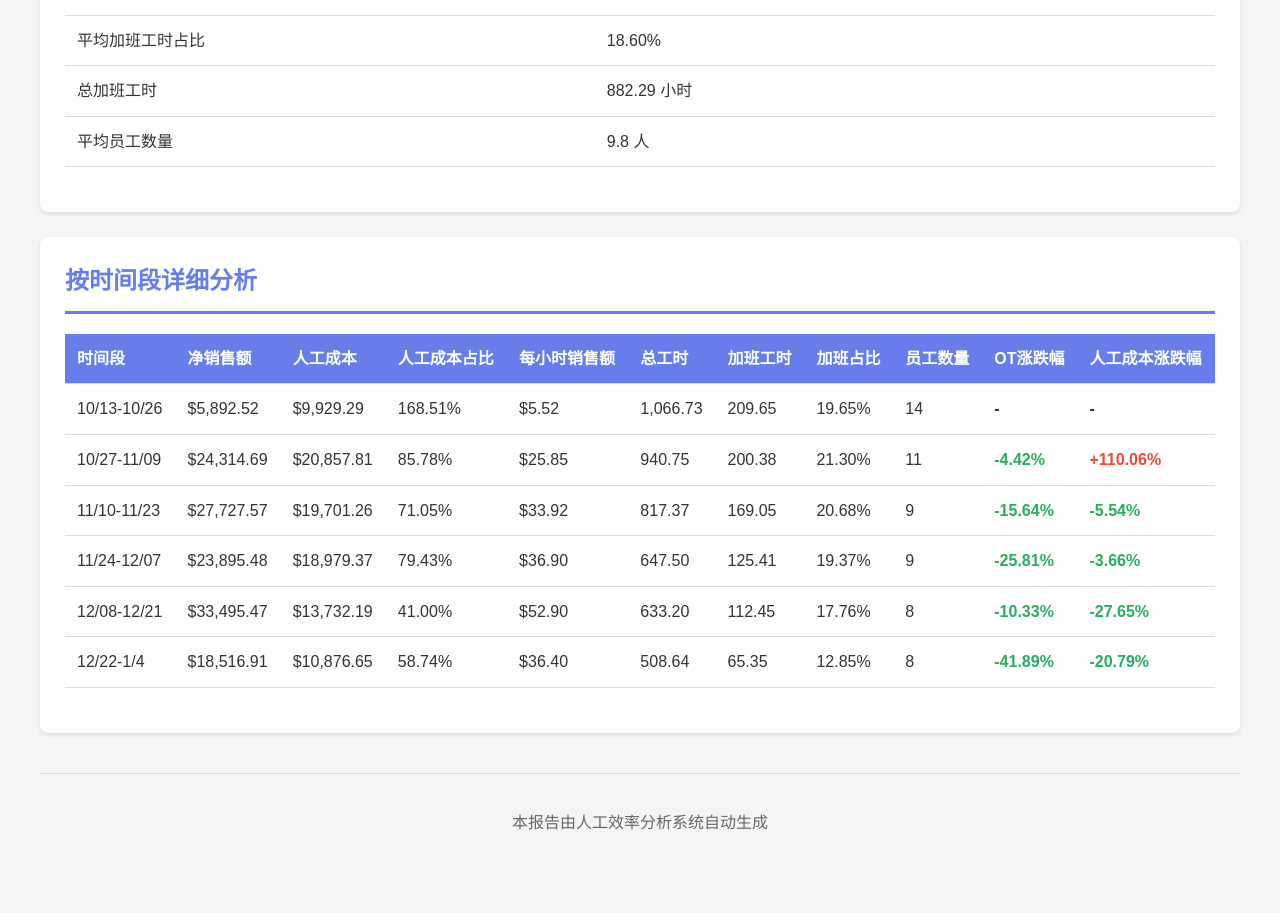
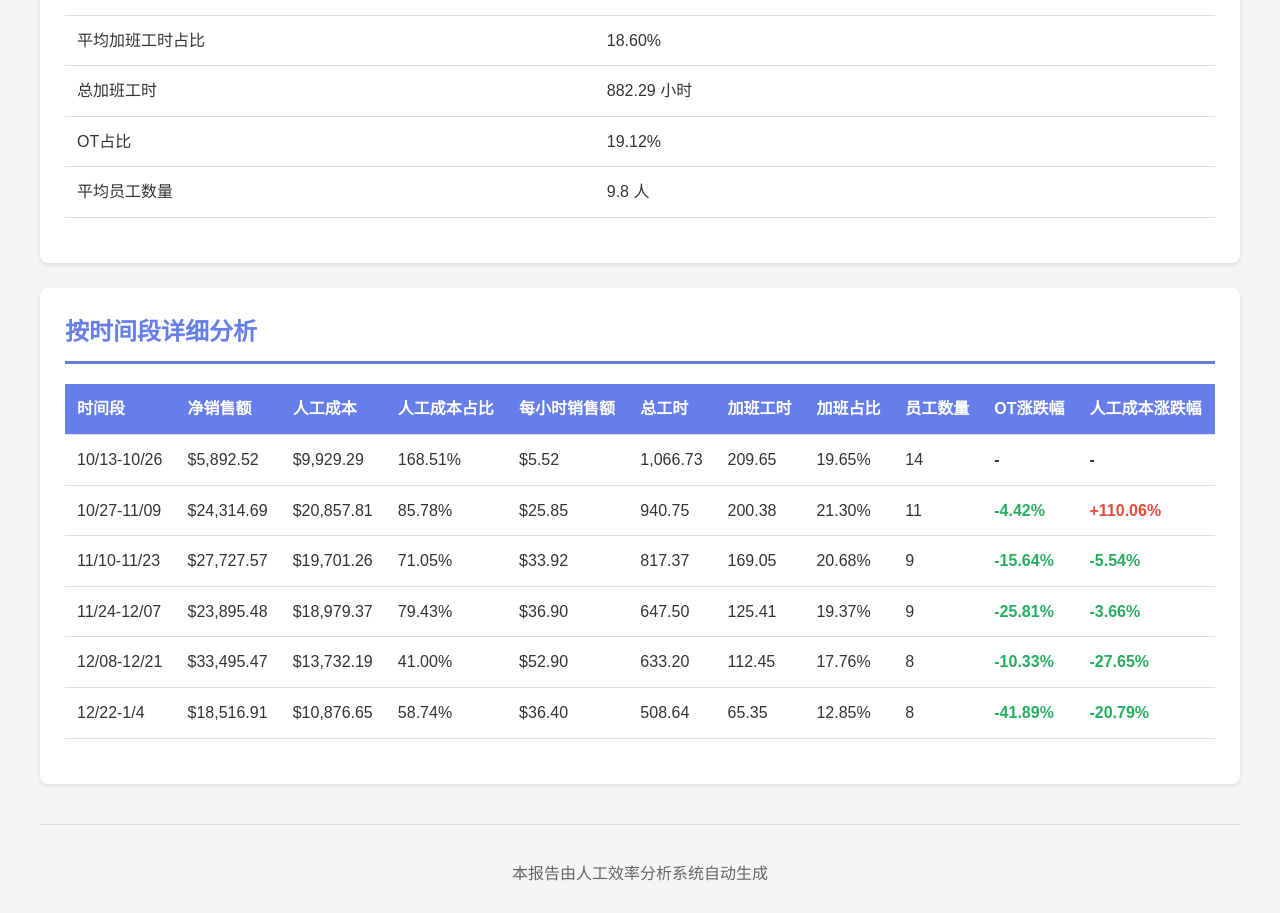
Before and after one commit to Real-Zzy/MalaTown_LaborCost_Report, a plain HTML site: page report/BAR/labor_efficiency_report_BAR.html in a window 1280 px wide. Shown: the part 2809-3722 px from the top of the page. Before the commit the page ends 3681 px from the top, so only its background shows below. Drawn offline with nearby package versions, Linux system fonts and the light colour scheme.

Commit message:
Update reports portal: 2026-01-17 18:06:02

```diff
--- a/report/BAR/labor_efficiency_report_BAR.html
+++ b/report/BAR/labor_efficiency_report_BAR.html
@@ -358,6 +358,9 @@
             var minSplhPeriod = data[splhs.indexOf(minSplh)];
             var avgOvertimePct = data.reduce((sum, item) => sum + (item.overtime_pct || 0), 0) / data.length;
             var totalOvertime = data.reduce((sum, item) => sum + (item.OT_hour || 0), 0);
+            var totalLaborHours = data.reduce((sum, item) => sum + (item.total_Labor_hour || 0), 0);
+            // Calculate overall OT percentage: total OT hours / total labor hours
+            var overallOtPct = totalLaborHours > 0 ? (totalOvertime / totalLaborHours * 100) : 0;
             var avgHC = data.reduce((sum, item) => sum + (item.HC || 0), 0) / data.length;
 
             // Update key metrics table
@@ -374,7 +377,8 @@
                 if (rows.length > 8) rows[8].cells[1].textContent = '$' + minSplh.toFixed(2) + ' (时间段: ' + (minSplhPeriod ? minSplhPeriod.Period : '') + ')';
                 if (rows.length > 9) rows[9].cells[1].textContent = avgOvertimePct.toFixed(2) + '%';
                 if (rows.length > 10) rows[10].cells[1].textContent = totalOvertime.toLocaleString('en-US', {minimumFractionDigits: 2, maximumFractionDigits: 2}) + ' 小时';
-                if (rows.length > 11) rows[11].cells[1].textContent = avgHC.toFixed(1) + ' 人';
+                if (rows.length > 11) rows[11].cells[1].textContent = overallOtPct.toFixed(2) + '%';
+                if (rows.length > 12) rows[12].cells[1].textContent = avgHC.toFixed(1) + ' 人';
             }
         }
 
@@ -1240,6 +1244,10 @@
                 <td>882.29 小时</td>
             </tr>
             <tr>
+                <td>OT占比</td>
+                <td>19.12%</td>
+            </tr>
+            <tr>
                 <td>平均员工数量</td>
                 <td>9.8 人</td>
             </tr>
```
Also changed, not shown: report/BOS/labor_efficiency_report_BOS.html (+9 -1 lines), report/CB/labor_efficiency_report_CB.html (+9 -1 lines), report/EDI/labor_efficiency_report_EDI.html (+9 -1 lines), report/JC/labor_efficiency_report_JC.html (+9 -1 lines), report/LV/labor_efficiency_report_LV.html (+9 -1 lines), report/MP/labor_efficiency_report_MP.html (+9 -1 lines), report/PL/labor_efficiency_report_PL.html (+9 -1 lines), report/SM/labor_efficiency_report_SM.html (+9 -1 lines), report/UC/labor_efficiency_report_UC.html (+9 -1 lines), manifest.json.
